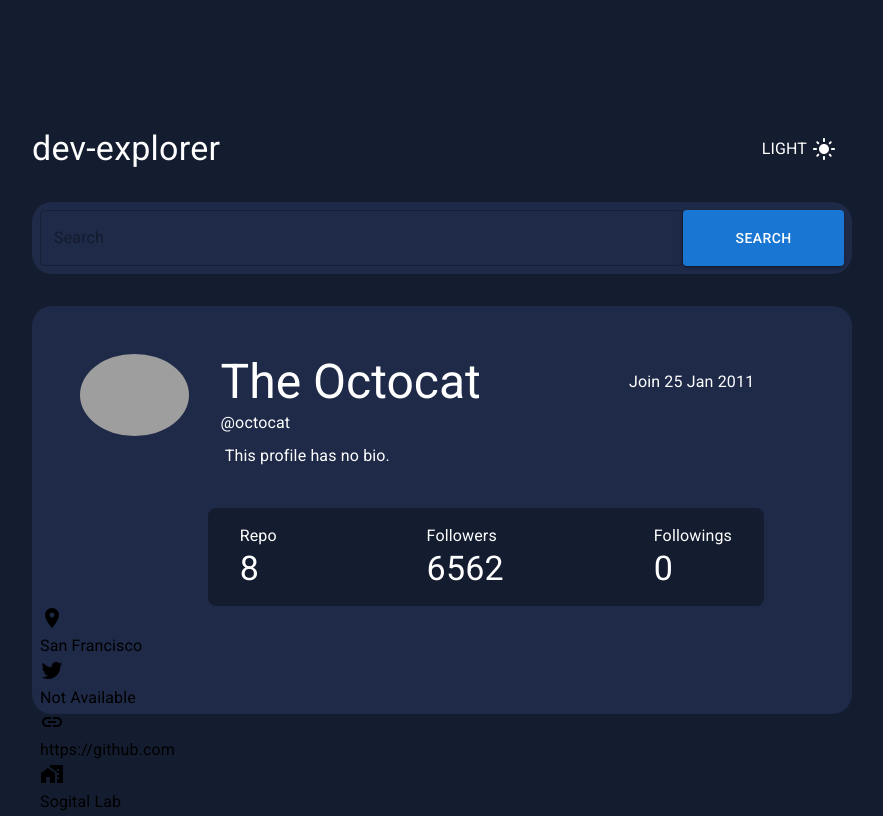
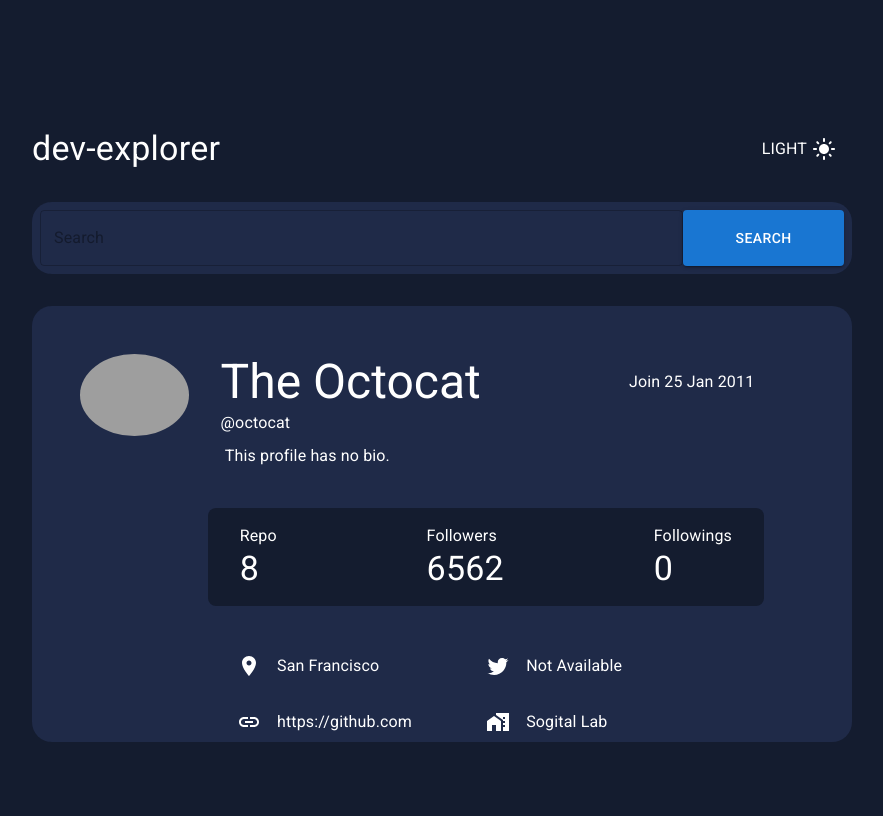
Before and after one commit to boakaidorborkamara/dev_explorer, a React (Create React App) app: page / in a window 1280 px wide. Shown: the whole page, without its empty margins (206-1089 px from the left). Built offline with nearby package versions, Linux system fonts and the light colour scheme; grey boxes are pictures that could not be loaded; a web font is replaced by a local one.

Commit message:
style contact section for larger screens

```diff
--- a/src/component/contactSection/ContactSection.js
+++ b/src/component/contactSection/ContactSection.js
@@ -9,26 +9,37 @@
 
 function ContactSection() {
   return (
-    <Box>
-      <Stack>
-        <Box>
-          <PlaceIcon />
+    <Stack sx={{ pr: 10, mt: 4, color: "white" }}>
+      <Stack
+        direction="row"
+        useFlexGap
+        flexWrap="wrap"
+        sx={{ width: "75%", alignSelf: "end" }}
+      >
+        <Box
+          sx={{
+            display: "flex",
+            width: "40%",
+            p: 2,
+          }}
+        >
+          <PlaceIcon sx={{ pr: 2 }} />
           <Typography>San Francisco</Typography>
         </Box>
-        <Box>
-          <TwitterIcon />
+        <Box sx={{ display: "flex", width: "40%", p: 2 }}>
+          <TwitterIcon sx={{ pr: 2 }} />
           <Typography>Not Available</Typography>
         </Box>
-        <Box>
-          <LinkIcon />
+        <Box sx={{ display: "flex", width: "40%", p: 2 }}>
+          <LinkIcon sx={{ pr: 2 }} />
           <Typography>https://github.com</Typography>
         </Box>
-        <Box>
-          <HomeWorkIcon />
+        <Box sx={{ display: "flex", width: "40%", p: 2 }}>
+          <HomeWorkIcon sx={{ pr: 2 }} />
           <Typography>Sogital Lab</Typography>
         </Box>
       </Stack>
-    </Box>
+    </Stack>
   );
 }
 
--- a/src/component/detailsSection/DetailsSection.js
+++ b/src/component/detailsSection/DetailsSection.js
@@ -9,7 +9,7 @@
     <Box
       sx={{
         width: 1,
-        height: "70%",
+        height: "75%",
         bgcolor: "#1F2A48",
         mt: 4,
         p: 1,
```
